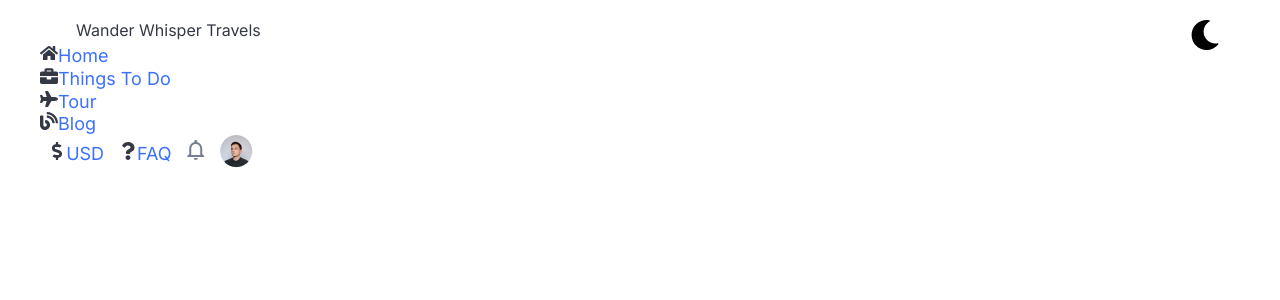
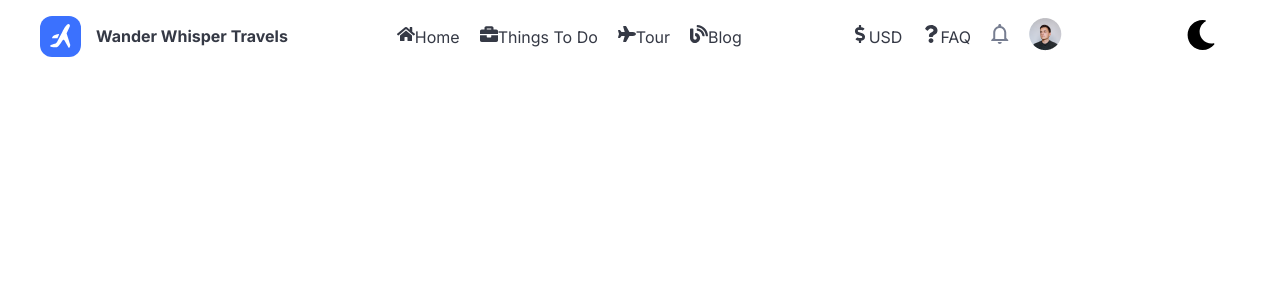
Before and after one commit to ronaldpaek/astro-planner-client, a React (Vite) app: page /login in a window 1280 px wide. Shown: the top 300 px of the page. Built offline with nearby package versions, Linux system fonts and the light colour scheme.

Commit message:
fixed desktop navbar

```diff
--- a/src/components/DarkModeToggle.jsx
+++ b/src/components/DarkModeToggle.jsx
@@ -1,4 +1,3 @@
-// DarkModeToggle.js
 import React, { useState, useEffect } from 'react';
 import { FaMoon, FaSun } from 'react-icons/fa';
 
@@ -18,11 +17,11 @@ const DarkModeToggle = () => {
   }, [isDarkMode]);
 
   return (
-    <div className="dark-mode-toggle">
+    <div className="dark-mode-toggle" onClick={toggleDarkMode}>
       {isDarkMode ? (
-        <FaSun className="toggle-switch" size={30} onClick={toggleDarkMode} />
+        <FaSun className="toggle-switch" size={30} />
       ) : (
-        <FaMoon className="toggle-switch" size={30} onClick={toggleDarkMode} />
+        <FaMoon className="toggle-switch" size={30} />
       )}
     </div>
   );
--- a/src/components/DesktopNavigation.jsx
+++ b/src/components/DesktopNavigation.jsx
@@ -1,4 +1,5 @@
 import React from 'react';
+import { useState } from 'react';
 import { Link } from 'react-router-dom';
 import DarkModeToggle from './DarkModeToggle';
 import airplaneLogo from '@/assets/logo icon.svg';
@@ -14,7 +15,12 @@ import {
   FaQuestion,
 } from 'react-icons/fa';
 
-const DesktopNavigation = ({ handleShowNavbar }) => {
+const DesktopNavigation = () => {
+  const [showNavbar, setShowNavbar] = useState(false);
+
+  const handleShowNavbar = () => {
+    setShowNavbar(!showNavbar);
+  };
   return (
     <nav className="desktop-navigation">
       <ul className="navbar-list">
@@ -23,17 +29,12 @@ const DesktopNavigation = ({ handleShowNavbar }) => {
             <li className="navbar-li">
               <img className="logo" src={airplaneLogo} alt="airplane-logo" />
             </li>
-            <li className="navbar-li">Wander Whisper Travels</li>
+            <li style={{ fontWeight: 'bold' }} className="navbar-li">
+              Wander Whisper Travels
+            </li>
           </Link>
         </div>
-        <div className="flex">
-          <DarkModeToggle />
-          <AiOutlineMenu
-            className="menu-icon"
-            size={30}
-            onClick={handleShowNavbar}
-          />
-        </div>
+
         <div className="navbar-list-fullwidth">
           <li className="navbar-li">
             <Link to={'/'}>
@@ -60,7 +61,7 @@ const DesktopNavigation = ({ handleShowNavbar }) => {
             </Link>
           </li>
         </div>
-        <div className="flex">
+        <div className="navbar-list-fullwidth">
           <li className="navbar-li">
             <Link to={'/usd'}>
               <FaDollarSign className="icon" />
@@ -82,6 +83,21 @@ const DesktopNavigation = ({ handleShowNavbar }) => {
             <img src={userProfilePhoto} alt="user profile photo" />
           </li>
         </div>
+        <div className="flex">
+          <DarkModeToggle />
+          <AiOutlineMenu
+            className="menu-icon"
+            size={30}
+            onClick={handleShowNavbar}
+          />
+        </div>
+        <div className="flex">
+          <AiOutlineMenu
+            className="menu-icon"
+            size={30}
+            onClick={handleShowNavbar}
+          />
+        </div>
       </ul>
     </nav>
   );
--- a/src/partials/_mainStyles.scss
+++ b/src/partials/_mainStyles.scss
@@ -29,7 +29,8 @@ p {
   font-size: f.rem(v.$font-size-p); // Convert to rems
 }
 
-li {
+li,
+span {
   margin-top: 0;
   @include m.regular;
   font-size: f.rem(v.$font-size-li); // Convert to rems
--- a/src/partials/_navbar.scss
+++ b/src/partials/_navbar.scss
@@ -1,18 +1,15 @@
 @use './variables' as v;
 @use './mixins' as m;
 
-.desktop-navigation {
+.navbar-list-fullwidth {
   display: flex;
-  justify-content: space-between;
+  gap: 20px;
   align-items: center;
+}
 
-  .navbar-center {
-    display: flex;
-    align-items: center;
-
-    .navbar-li {
-      margin: 0 10px;
+.text {
   color: v.$color-dark;
+}
 
 .logo {
   background-color: v.$primary-blue;
@@ -22,19 +19,17 @@
   align-items: center;
   gap: 10px;
   border-radius: 12px;
-        padding: 0;
-      }
-
   .icon {
     display: none;
   }
-
-      span {
-        color: v.$color-dark;
-      }
-    }
 }
 
+.navbar-list {
+  display: flex;
+  justify-content: space-between;
+  align-items: center;
+
+  .navbar-center,
   .navbar-right {
     display: flex;
     align-items: center;
@@ -65,10 +60,11 @@
 .toggle-switch {
   display: flex;
   align-items: center;
-  position: absolute;
-  right: 60px;
-  top: 20px;
+  position: fixed;
+  z-index: 1;
   cursor: pointer;
+  top: 1.25em;
+  right: 4em;
 }
 
 .dark {
@@ -90,15 +86,20 @@
 @include m.breakpoint('small') {
   .navbar-list {
     margin: 0;
-  }
+    display: flex;
+    flex-direction: column;
+
     li.navbar-li {
       margin-top: 0;
       padding: 0;
     }
+  }
+
   .navbar-list-fullwidth {
     flex-direction: column; /* Stack items vertically on mobile */
     width: 100%; /* Make it full width */
   }
+
   .nav-elements {
     position: absolute;
     right: 0;
@@ -109,9 +110,11 @@
     overflow: hidden;
     transform: translateX(0);
   }
+
   .navbar-list {
     padding-left: 0;
   }
+
   .desktop-navigation {
     flex-direction: column;
     align-items: flex-start;
@@ -120,13 +123,17 @@
     padding-left: 0;
 
     .navbar-li {
-      padding: 16px 16px 16px 16px;
+      padding: 16px 16px 16px 16px !important;
       position: relative;
       color: v.$primary-black;
       display: block;
       border-bottom: solid 1px v.$color-dark;
       width: 100% !important;
       box-sizing: border-box !important;
+
+      .desktop-navigation .navbar-li {
+        border-bottom: none;
+      }
 
       .dark & {
         background-color: v.$primary-black;
```
Also changed, not shown: src/components/MobileNavigation.jsx (deleted, +0 -35 lines). Lines whose indentation alone changed are shown as unchanged.
